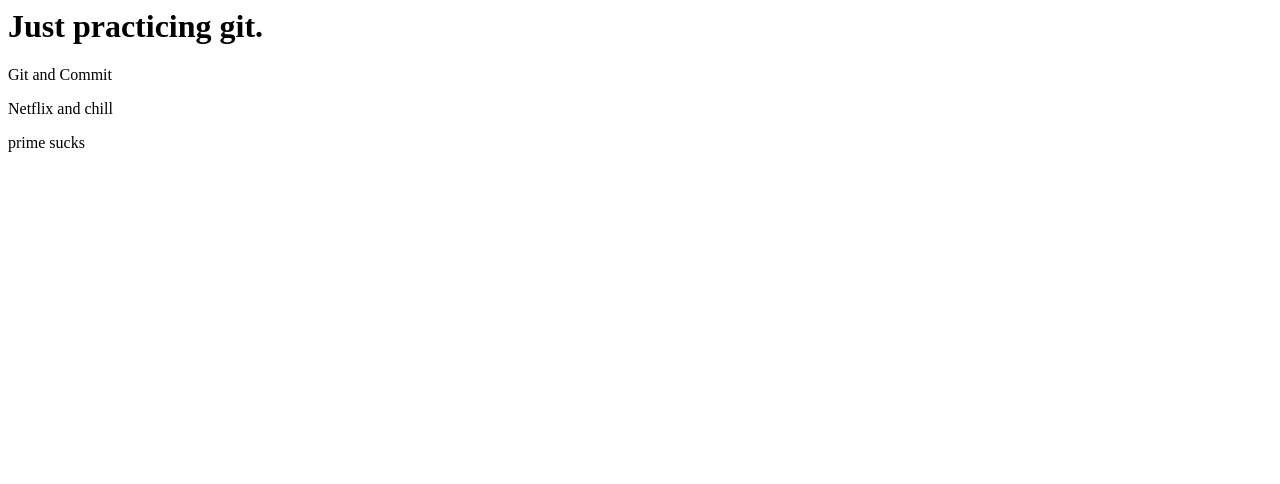
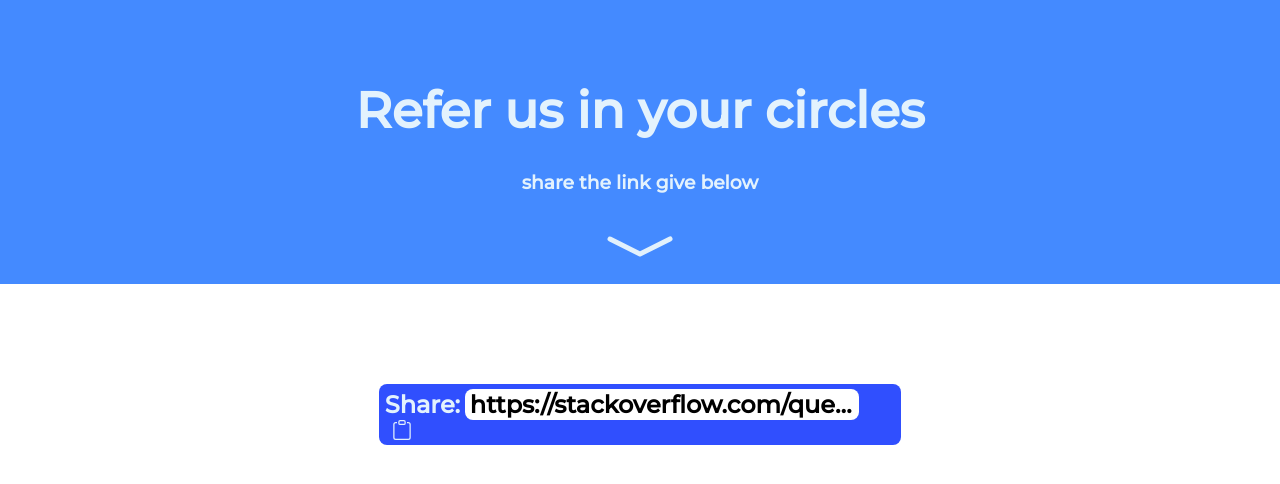
Before and after one commit to EGOR-IND/GitPractice, a website: page index.html in a window 1280 px wide. Drawn offline with Linux system fonts and the light colour scheme.

Commit message:
convert to referral page

```diff
--- a/index.html
+++ b/index.html
@@ -1,10 +1,33 @@
 <html>
-    <head></head>
+    <head>
+      <meta charset="utf-8">
+        <meta http-equiv="X-UA-Compatible" content="IE=edge">
+        <meta name="viewport" content="width=device-width initial-scale=1">
+        <link rel="stylesheet" href="main_style.css">
+        <link rel="preconnect" href="https://fonts.gstatic.com">
+        <link href="https://fonts.googleapis.com/css2?family=Montserrat:wght@500&display=swap" rel="stylesheet">
+    </head>
 
     <body>
-        <h1>Just practicing git.</h1>
-        <p>Git and Commit</p>
-        <p>Netflix and chill</p>
-        <p>prime sucks</p>
+      <div class="main-container">
+        <h1 class="top-heading">Refer us in your circles</h1>
+        <h3 class="instruction">share the link give below</h1>
+        <svg class="down" xmlns="http://www.w3.org/2000/svg" width="80" height="80" fill="#e2f1fc" class="bi bi-chevron-compact-down" viewBox="0 0 16 16">
+          <path fill-rule="evenodd" d="M1.553 6.776a.5.5 0 0 1 .67-.223L8 9.44l5.776-2.888a.5.5 0 1 1 .448.894l-6 3a.5.5 0 0 1-.448 0l-6-3a.5.5 0 0 1-.223-.67z"/>
+        </svg>
+      </div>
+
+      <div class="content-container">
+        <div class="holder">
+          <h2 class="share">Share:</h2>
+          <h2 class="link">https://stackoverflow.com/questions/47623167/have-h2-inline-to-h1-and-floated-to-the-right-in-heading</h2>
+          <h2 class="copy">
+            <svg xmlns="http://www.w3.org/2000/svg" width="20" height="20" fill="#e2f1fc" class="bi bi-clipboard" viewBox="0 0 16 16">
+              <path d="M4 1.5H3a2 2 0 0 0-2 2V14a2 2 0 0 0 2 2h10a2 2 0 0 0 2-2V3.5a2 2 0 0 0-2-2h-1v1h1a1 1 0 0 1 1 1V14a1 1 0 0 1-1 1H3a1 1 0 0 1-1-1V3.5a1 1 0 0 1 1-1h1v-1z"/>
+              <path d="M9.5 1a.5.5 0 0 1 .5.5v1a.5.5 0 0 1-.5.5h-3a.5.5 0 0 1-.5-.5v-1a.5.5 0 0 1 .5-.5h3zm-3-1A1.5 1.5 0 0 0 5 1.5v1A1.5 1.5 0 0 0 6.5 4h3A1.5 1.5 0 0 0 11 2.5v-1A1.5 1.5 0 0 0 9.5 0h-3z"/>
+            </svg>
+          </h2>
+        </div>
+      </div>
     </body>
 </html>
--- /dev/null
+++ b/main_style.css
@@ -0,0 +1,72 @@
+html, body, div, h1, h2, h3, svg {
+  margin: 0;
+  padding: 0;
+}
+
+.main-container {
+  background-color: #448aff;
+  height: fit-content;
+  padding-top: 80px;
+  text-align: center;
+}
+
+.top-heading {
+  color: #e3f2fd;
+  font-family: 'Montserrat', sans-serif;
+  font-size: 50px;
+}
+
+.instruction {
+  color: #e3f2fd;
+  font-family: 'Montserrat', sans-serif;
+  margin-top: 30px;
+}
+
+.down {
+  margin-top: 10px;
+}
+
+.content-container {
+  height: 100%;
+  padding-top: 100px;
+}
+
+.holder {
+  display: block;
+  margin-left: auto;
+  margin-right: auto;
+  width: 40%;
+  padding: 5px;
+  border-radius: 8px;
+  background-color: #304ffe;
+}
+
+.share {
+  color: #e3f2fd;
+  display: inline-block;
+  width: 15%;
+  text-align: center;
+  font-family: 'Montserrat', sans-serif;
+  vertical-align: middle;
+}
+
+.link {
+  display: inline-block;
+  width: 75%;
+  white-space: nowrap;
+  overflow: hidden;
+  text-overflow: ellipsis;
+  padding: 1px 5px 1px 5px;
+  background-color: white;
+  border-radius: 8px;
+  font-family: 'Montserrat', sans-serif;
+  text-align: center;
+  vertical-align: middle;
+}
+
+.copy {
+  display: inline-block;
+  width: 7%;
+  text-align: center;
+  vertical-align: middle;
+}
```
Also changed, not shown: Templates/test.html (deleted, +0 -9 lines).
